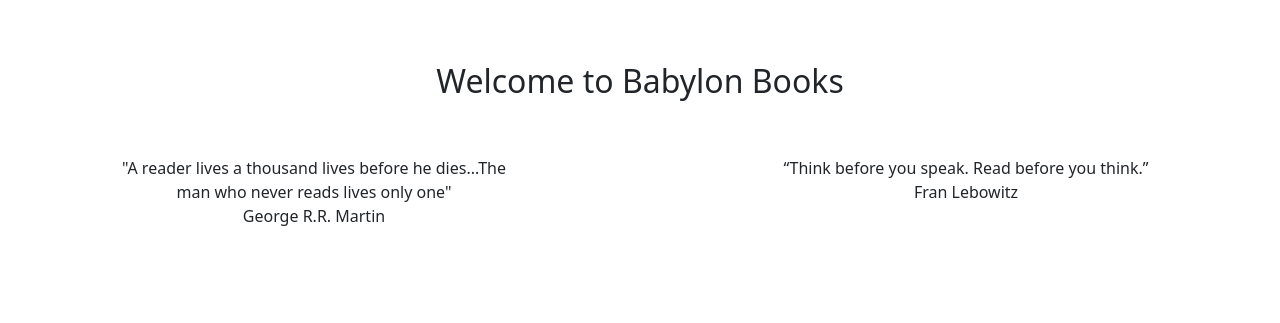
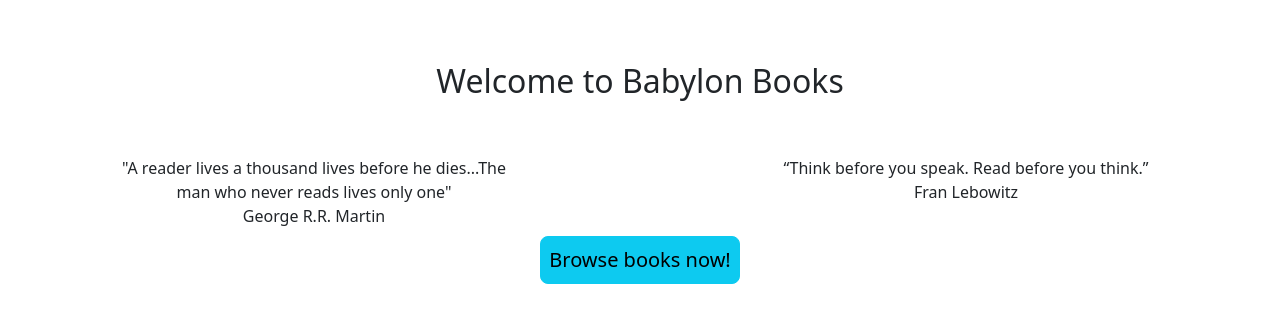
Before and after one commit to gazamcnulty/pp5-babylon-books, a Django app: page / in a window 1280 px wide. Shown: the part 82-405 px from the top of the page. Run offline with Django 3.2, Linux system fonts and the light colour scheme.

Commit message:
added button that links to books on index page

```diff
--- a/templates/index.html
+++ b/templates/index.html
@@ -13,6 +13,11 @@
                     <p class="text-center m-2">“Think before you speak. Read before you think.” <br> Fran Lebowitz</p>
                 </div>
             </div>
+            <div class="row">
+                <div class="col-12 text-center">
+                        <a href="{% url 'books' %}" class="mx-auto p-4"><button type="button" class="btn btn-info btn-lg mx-auto p-2">Browse books now!</button></a>
+                </div>
+            </div>
         </div>
     </div>
 {% endblock %}
```
